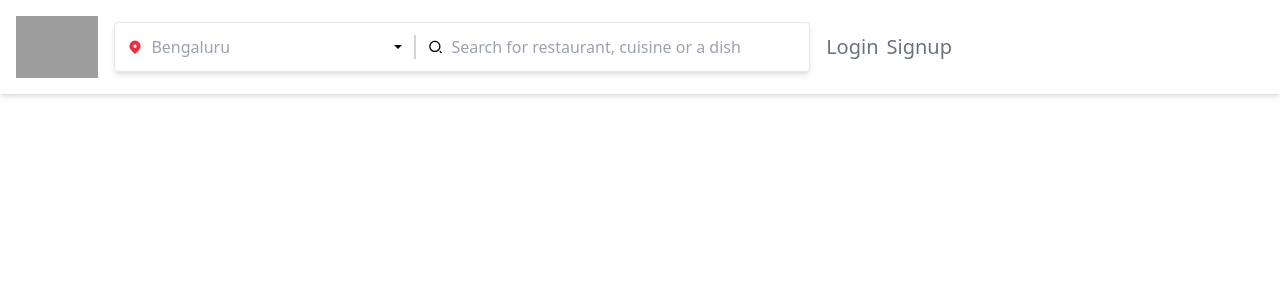
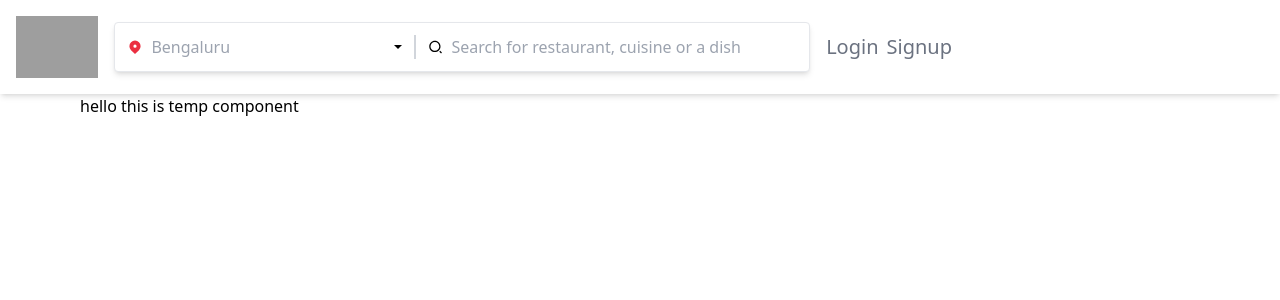
Before and after one commit to kirankuyate2157/zomato-project, a React (Create React App) app in the folder client/: page / in a window 1280 px wide. Shown: the top 300 px of the page. Built offline with nearby package versions, Linux system fonts and the light colour scheme; grey boxes are pictures that could not be loaded.

Commit message:
route for default navbar is solved for letest routes

```diff
--- a/client/src/App.jsx
+++ b/client/src/App.jsx
@@ -1,18 +1,16 @@
-//HOC
-// import HomeLayoutHOC from "./HOC/Home.Hoc";
-import { Routes, Route } from "react-router-dom";
-//Component
-// import Temp from "./Components/temp";
+import { Route, Routes } from "react-router-dom";
 import HomeLayout from "./Layout/Home.Layout";
+import Temp from "./Components/temp";
 
 function App() {
   return (
-    <>
-      <Routes>
-        {/* <HomeLayoutHOC path="/" exact element={Temp} /> */}
-        <Route path="/" element={<HomeLayout />} />
-      </Routes>
-    </>
+    <Routes>
+      <Route element={<HomeLayout />}>
+        <Route path="/" element={<Temp />} />
+        ... other routes to render with Home layout and Navbar ...
+      </Route>
+      ... other routes to render without Home layout and Navbar ...
+    </Routes>
   );
 }
 
--- a/client/src/Layout/Home.Layout.jsx
+++ b/client/src/Layout/Home.Layout.jsx
@@ -1,13 +1,14 @@
 import React from "react";
-
-// Components
+import { Outlet } from "react-router-dom";
 import Navbar from "../Components/Navbar";
 
-const HomeLayout = (props) => {
+const HomeLayout = () => {
   return (
     <>
       <Navbar />
-      <div className="container mx-auto px-4 lg:px-20 ">{props.children}</div>
+      <div className="container mx-auto px-4 lg:px-20 ">
+        <Outlet />
+      </div>
     </>
   );
 };
```
